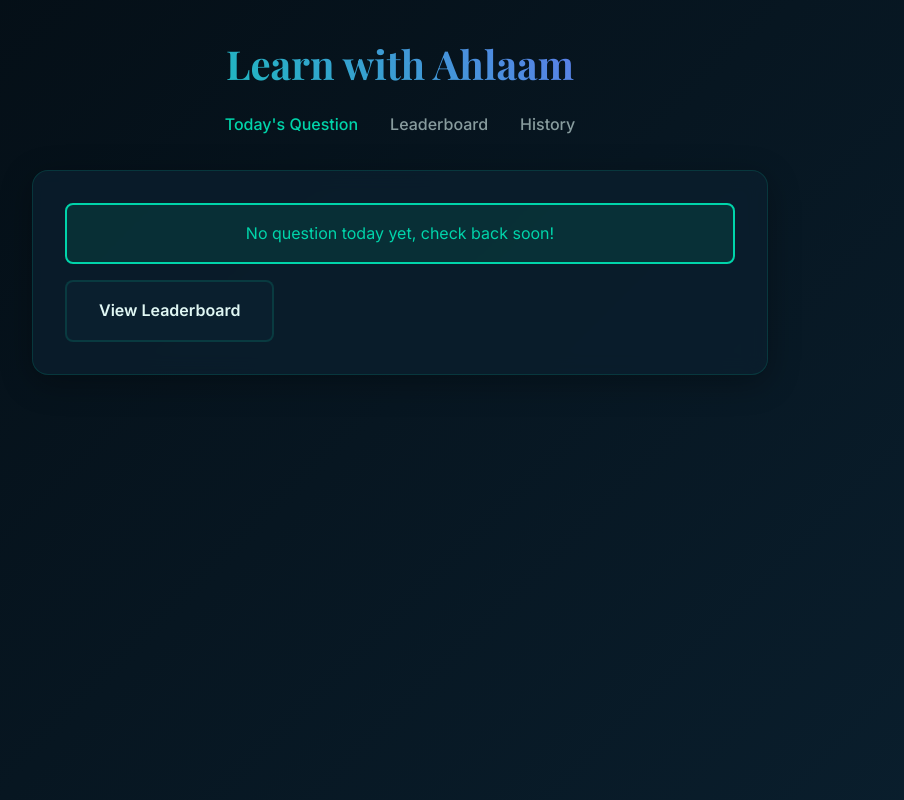
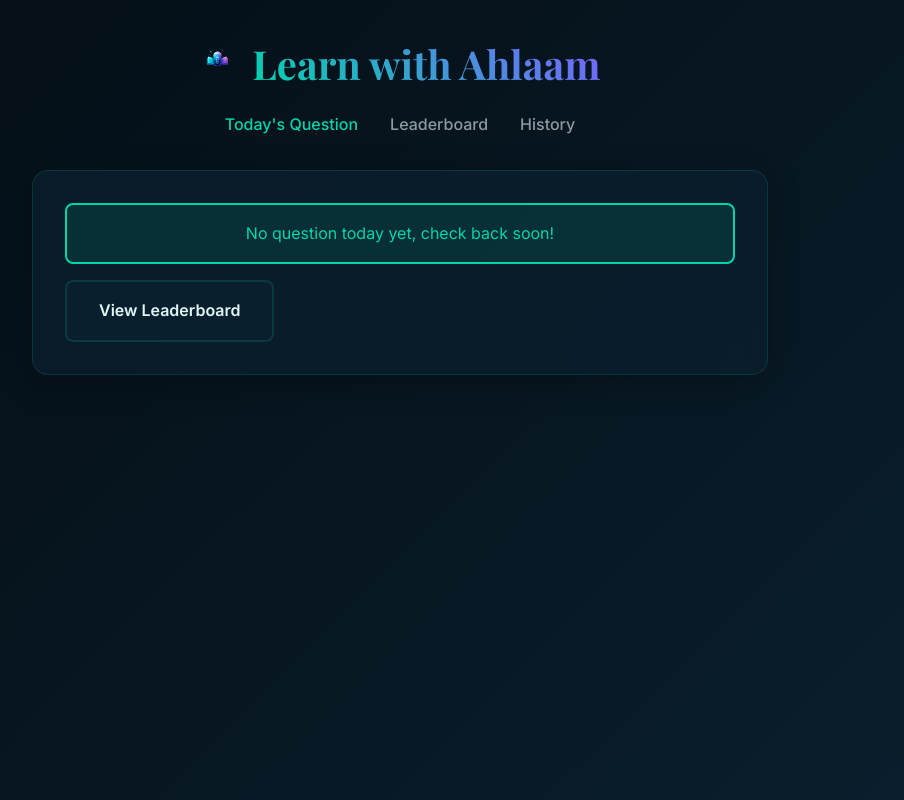
Before and after one commit to ismaelaboud/learn-with-ahlaam, a React (Vite) app in the folder client/: page / in a window 1280 px wide. Shown: the whole page, without its empty margins (240-1144 px from the left). Built offline with nearby package versions, Linux system fonts and the light colour scheme; no server answers.

Commit message:
add logo

```diff
--- a/client/src/index.css
+++ b/client/src/index.css
@@ -32,6 +32,29 @@ h1, h2, h3 {
   font-weight: 700;
 }
 
+.header {
+  display: flex;
+  align-items: center;
+  justify-content: center;
+  gap: 1rem;
+  margin-bottom: 1rem;
+}
+
+.logo-link {
+  text-decoration: none;
+  display: block;
+}
+
+.logo {
+  height: 40px;
+  width: auto;
+  transition: transform 0.3s ease;
+}
+
+.logo:hover {
+  transform: scale(1.05);
+}
+
 h1 {
   font-size: 2.5rem;
   margin-bottom: 1rem;
@@ -40,6 +63,7 @@ h1 {
   -webkit-background-clip: text;
   -webkit-text-fill-color: transparent;
   background-clip: text;
+  margin: 0;
 }
 
 h2 {
@@ -342,6 +366,10 @@ textarea:focus {
     gap: 1rem;
   }
 
+  .logo {
+    height: 32px;
+  }
+
   .stats {
     gap: 1rem;
   }
--- a/client/src/pages/Home.jsx
+++ b/client/src/pages/Home.jsx
@@ -147,7 +147,12 @@ const Home = () => {
 
   return (
     <div className="container">
-      <h1>Learn with Ahlaam</h1>
+      <div className="header">
+        <Link to="/" className="logo-link">
+          <img src="/logo.png" alt="Learn with Ahlaam" className="logo" />
+        </Link>
+        <h1>Learn with Ahlaam</h1>
+      </div>
 
       <nav className="nav-links">
         <Link to="/" className="active">Today's Question</Link>
```
Also changed, not shown: client/public/logo.png (added), client/public/og-image.png (added).
